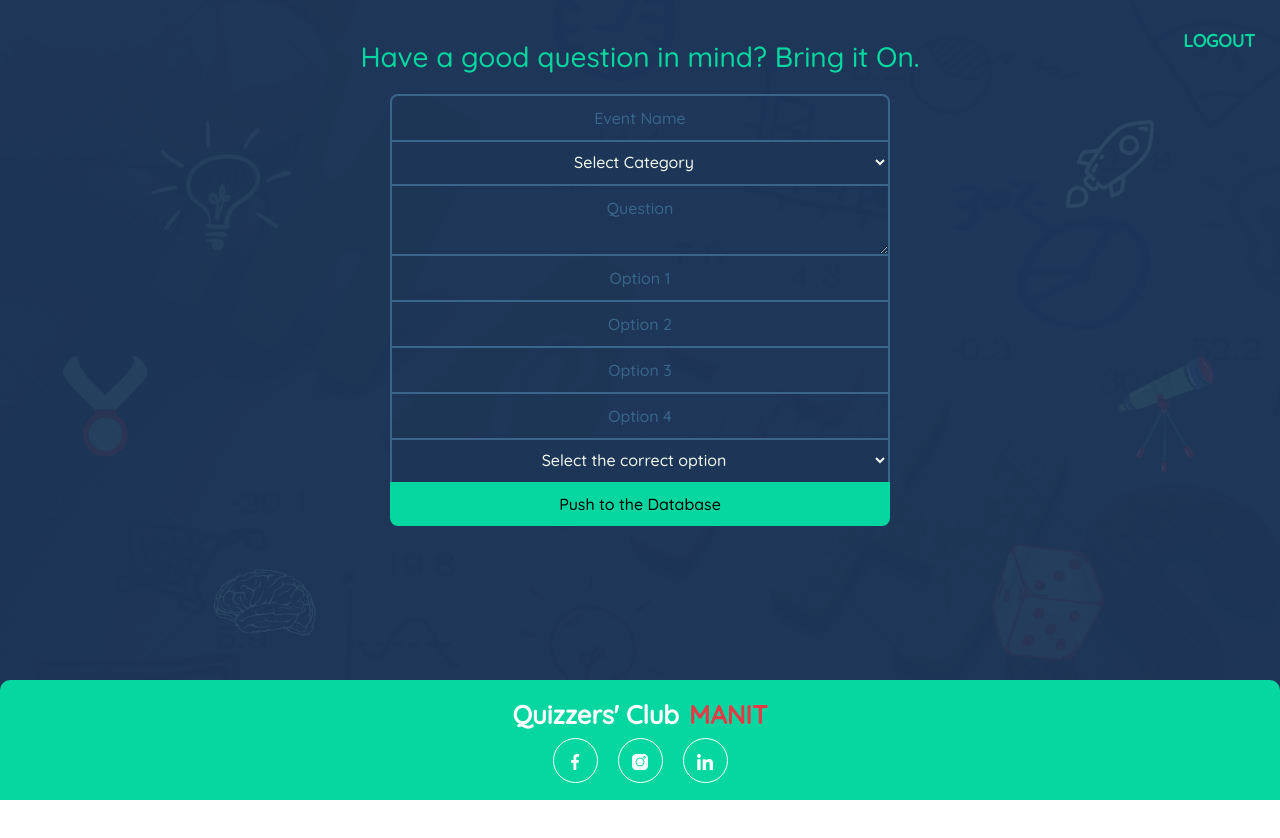
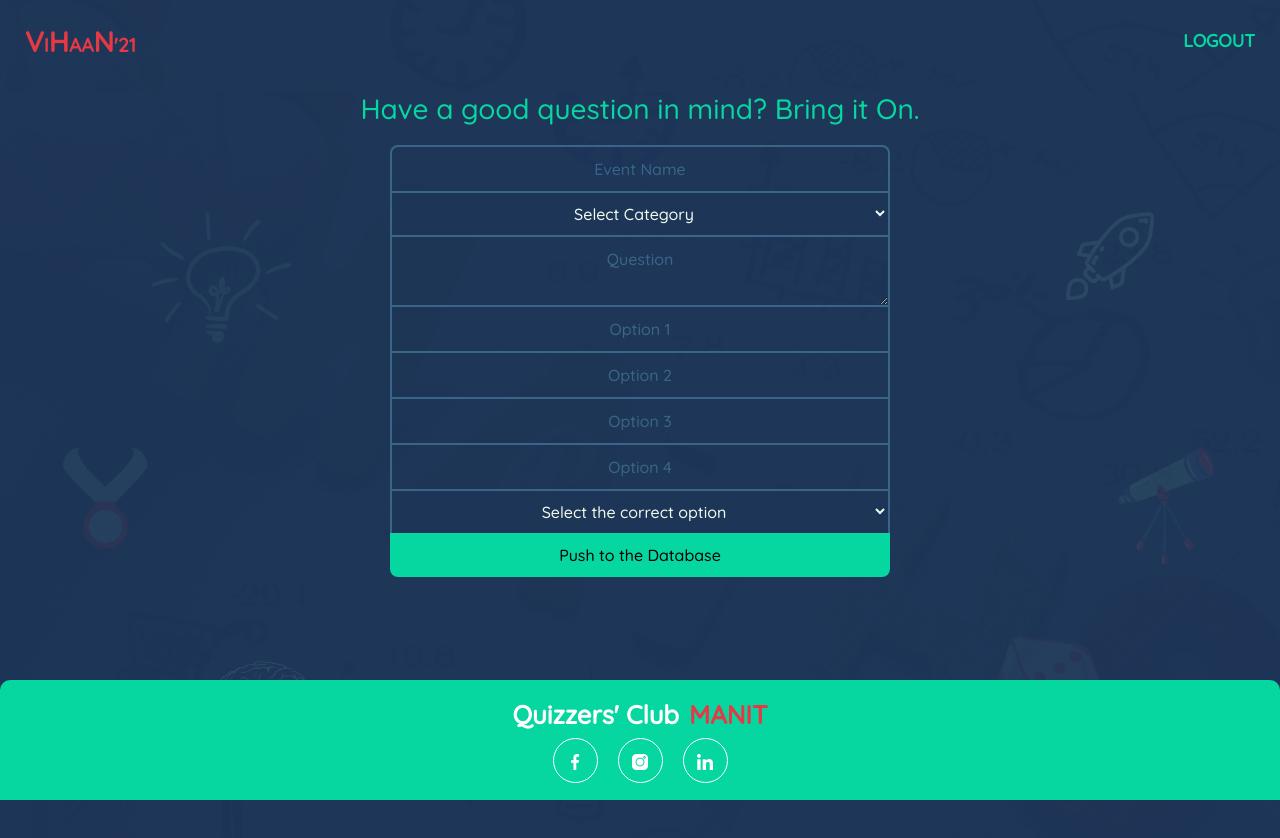
Before and after one commit to aman-malviya/carousel-based-quiz, a React (Create React App) app: page /admin in a window 1280 px wide. Shown: the top 838 px of the page. Before the commit the page ends 800 px from the top, so only its background shows below. Built offline with nearby package versions, Linux system fonts and the light colour scheme; no server answers; sample sign-in values are in the browser's storage.

Commit message:
style improved

```diff
--- a/src/components/Admin.jsx
+++ b/src/components/Admin.jsx
@@ -67,8 +67,17 @@ export default function Admin(){
     }
     }
     return(<div>
-	<button style={{'position':'fixed', 'top':'0', 'right':'0'}} className="submit-btn" onClick={signOut}>LOGOUT</button>
-	<div className="landing-page">
+	<div style={{'display':'grid', 'gridTemplateColumns':'1fr 1fr'}}>
+			<div style={{'padding':'25px 25px', 'float':'left'}} className="grid-item">
+				<h3 style={{'color':'#E63946', 'fontWeight':'bolder', 'textAlign':'left'}}>
+					V<span style={{'fontSize':'1.2rem'}}>I</span>H<span style={{'fontSize':'1.2rem'}}>AA</span>N<span style={{'fontSize':'1.2rem'}}>'21</span>
+				</h3>
+          </div>
+		  <div style={{'float':'right'}}>
+				<button style={{'float':'right'}} className="submit-btn" onClick={signOut}>LOGOUT</button>
+		</div>
+	</div>
+	<div style={{'paddingTop':'0px'}} className="landing-page">
                 <h3>Have a good question in mind? Bring it On.</h3>
                 <form>
                 <div className="d-flex justify-content-center">
```
Also changed, not shown: 1 other file (tests, documents, lock files or other folders).
